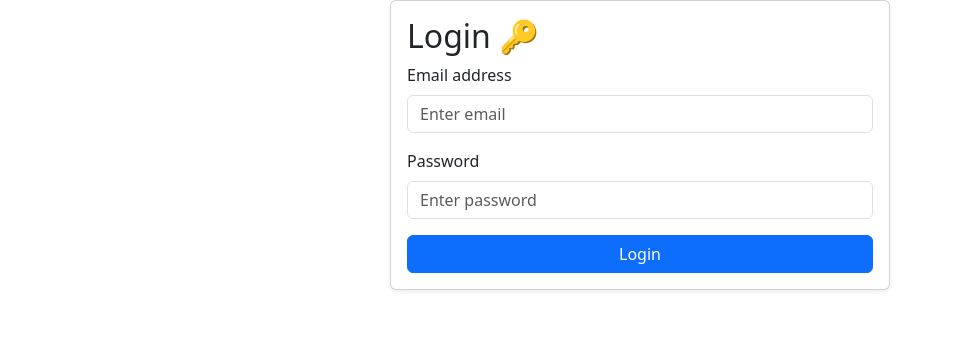
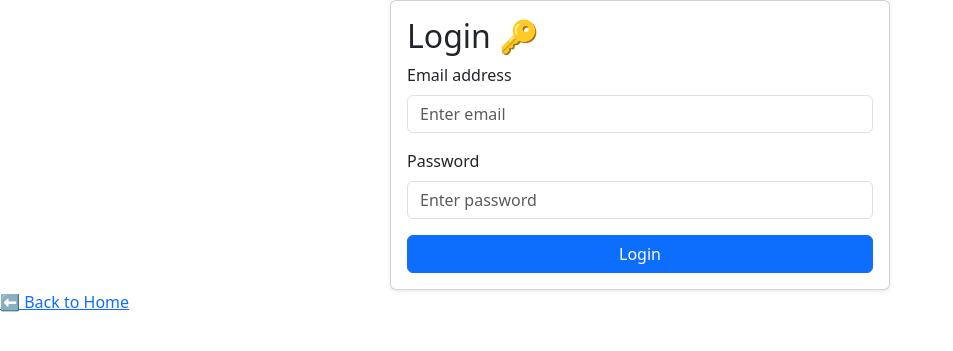
Before and after one commit to Ahalya06/Eng-Scholar, a Flask app: page /login in a window 1280 px wide. Shown: the top 351 px of the page, without its empty margins (0-953 px from the left). Run offline with Flask 3, Linux system fonts and the light colour scheme.

Commit message:
Update login page

```diff
--- a/templates/login.html
+++ b/templates/login.html
@@ -24,3 +24,4 @@
         </form>
     </div>
 </div>
+<a href="/" class="link-btn">⬅ Back to Home</a>
```
